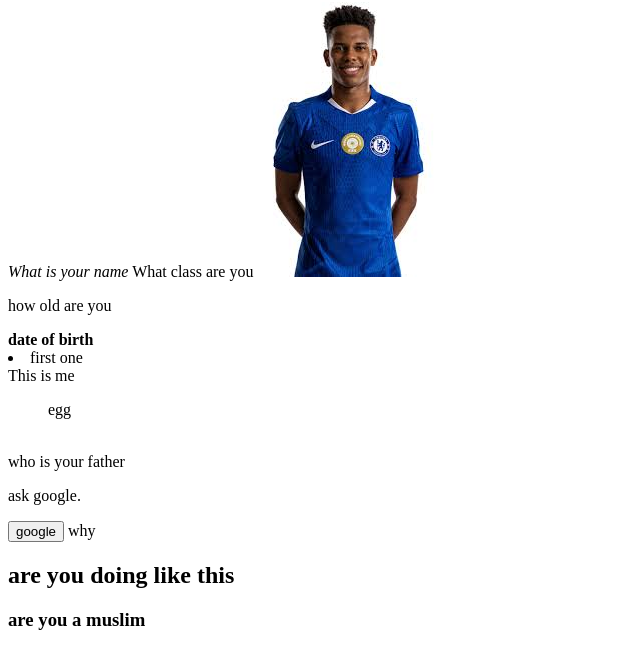
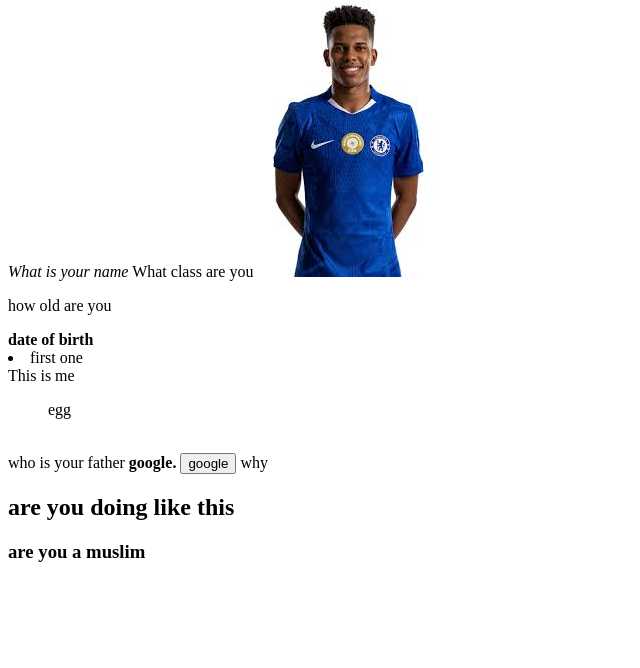
Before and after one commit to ahmadbisiriyu8-lab/h, a plain HTML site: page index.html in a window 1280 px wide. Shown: the part 78-746 px from the top of the page, without its empty margins (0-640 px from the left). Drawn offline with Linux system fonts and the light colour scheme.

```diff
--- a/index.html
+++ b/index.html
@@ -14,7 +14,7 @@
         <span>This is me </span>
         <ul>egg</ul>
         <br>who is your father
-        <p>ask google.</p>
+        <strong>google.</strong>
         <button>google</button>
         <object>why</object>
         <h2>are you doing like this</h2>
```
